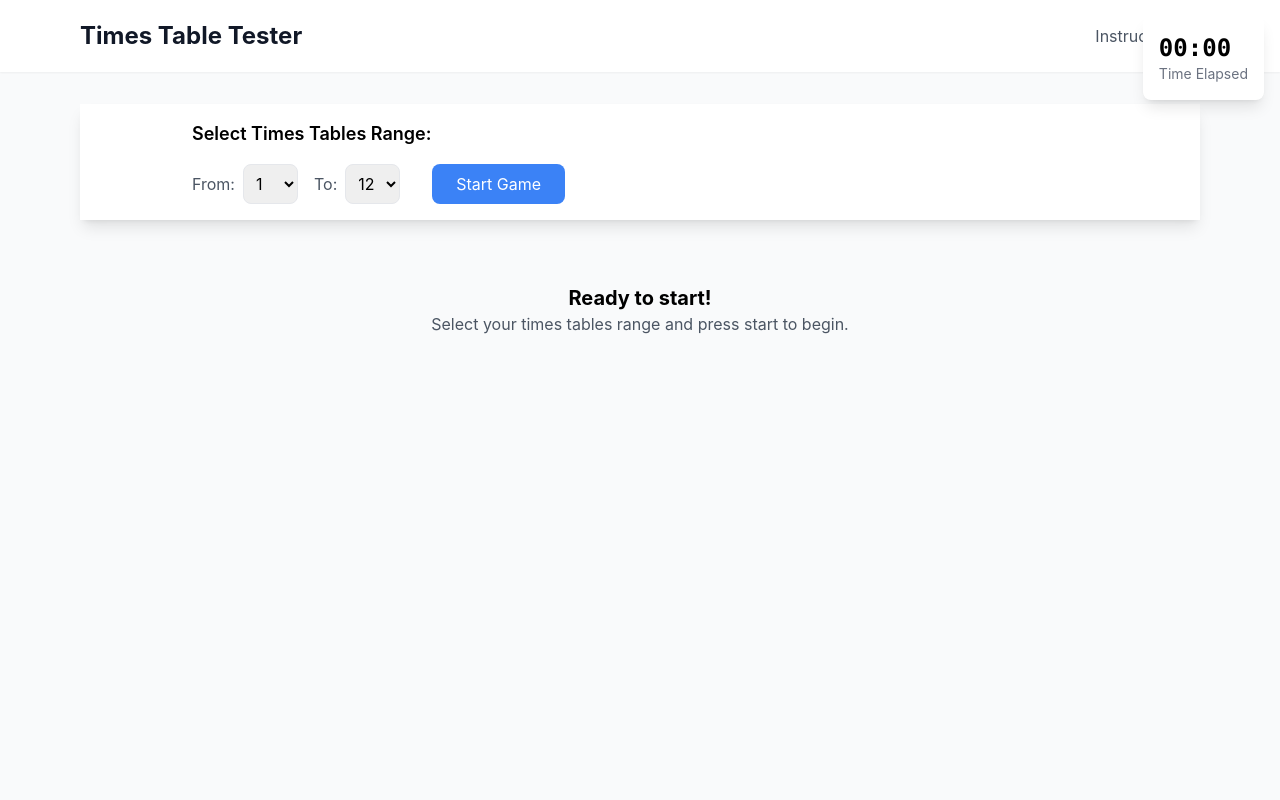
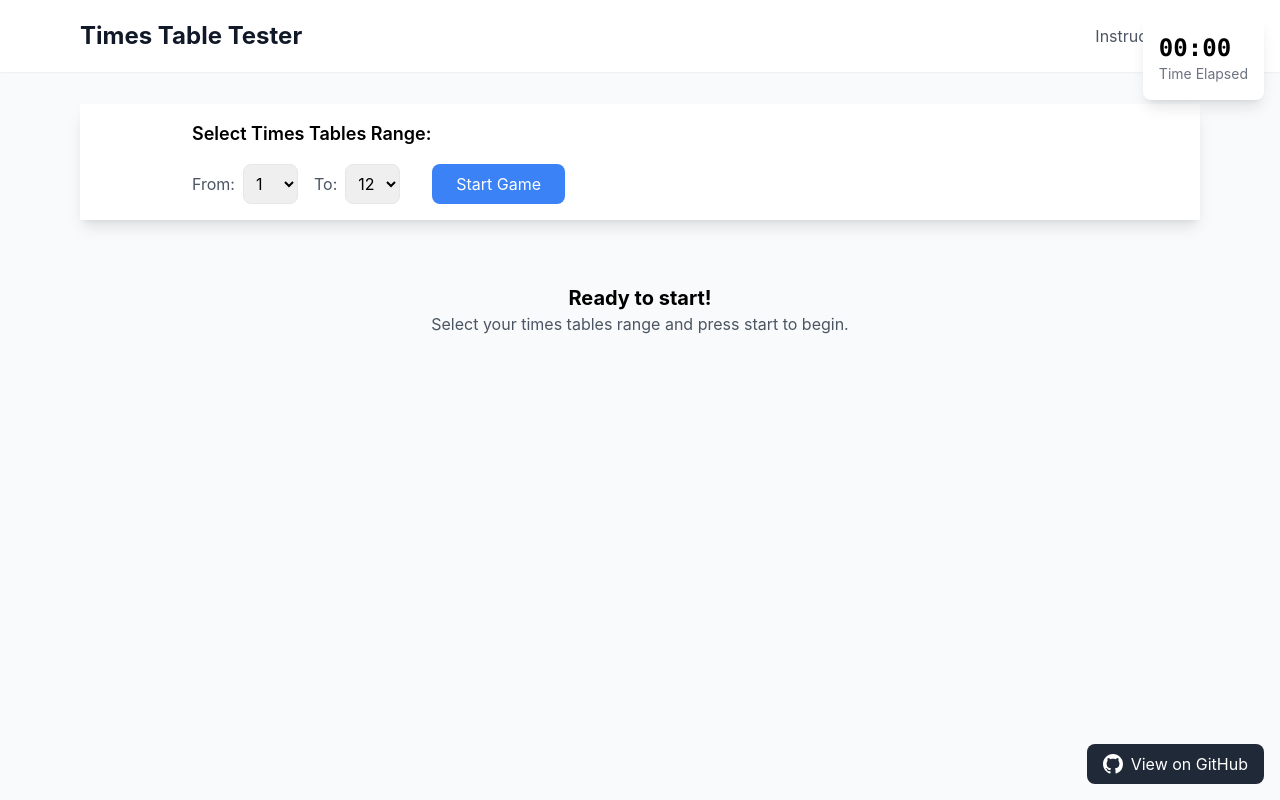
Before and after one commit to jonathanbossenger/times-table-table-tester, a React (Create React App) app: page / in a window 1280 px wide. Built offline with nearby package versions, Linux system fonts and the light colour scheme.

Commit message:
Only display the range selecting when the game is in idle state

```diff
--- a/src/components/Layout/index.js
+++ b/src/components/Layout/index.js
@@ -7,7 +7,7 @@
   const [showInstructions, setShowInstructions] = React.useState(false);
 
   return (
-    <div className="min-h-screen bg-gray-50">
+    <div className="min-h-screen bg-gray-50 relative">
       <header className="bg-white shadow-sm">
         <div className="max-w-6xl mx-auto px-4 py-4 flex justify-between items-center">
           <h1 className="text-2xl font-bold text-gray-900">Times Table Tester</h1>
@@ -34,6 +34,23 @@
         {children}
       </main>
 
+      <a
+        href="https://github.com/jonathanbossenger/times-table-tester"
+        target="_blank"
+        rel="noopener noreferrer"
+        className="fixed bottom-4 right-4 flex items-center gap-2 px-4 py-2 bg-gray-800 text-white rounded-lg hover:bg-gray-700 transition-colors"
+      >
+        <svg
+          viewBox="0 0 16 16"
+          className="w-5 h-5"
+          fill="currentColor"
+          aria-hidden="true"
+        >
+          <path d="M8 0C3.58 0 0 3.58 0 8c0 3.54 2.29 6.53 5.47 7.59.4.07.55-.17.55-.38 0-.19-.01-.82-.01-1.49-2.01.37-2.53-.49-2.69-.94-.09-.23-.48-.94-.82-1.13-.28-.15-.68-.52-.01-.53.63-.01 1.08.58 1.23.82.72 1.21 1.87.87 2.33.66.07-.52.28-.87.51-1.07-1.78-.2-3.64-.89-3.64-3.95 0-.87.31-1.59.82-2.15-.08-.2-.36-1.02.08-2.12 0 0 .67-.21 2.2.82.64-.18 1.32-.27 2-.27.68 0 1.36.09 2 .27 1.53-1.04 2.2-.82 2.2-.82.44 1.1.16 1.92.08 2.12.51.56.82 1.27.82 2.15 0 3.07-1.87 3.75-3.65 3.95.29.25.54.73.54 1.48 0 1.07-.01 1.93-.01 2.2 0 .21.15.46.55.38A8.013 8.013 0 0016 8c0-4.42-3.58-8-8-8z" />
+        </svg>
+        <span>View on GitHub</span>
+      </a>
+
       <Modal
         isOpen={showInstructions}
         onClose={() => setShowInstructions(false)}
--- a/src/components/Navigation/index.js
+++ b/src/components/Navigation/index.js
@@ -11,8 +11,9 @@
     startGame
   } = useGame();
 
-  if (gameStatus === 'playing') {
-    return null; // Hide navigation during gameplay
+  // Only show navigation when game is idle
+  if (gameStatus !== 'idle') {
+    return null;
   }
 
   const handleLowerBoundChange = (e) => {
```
